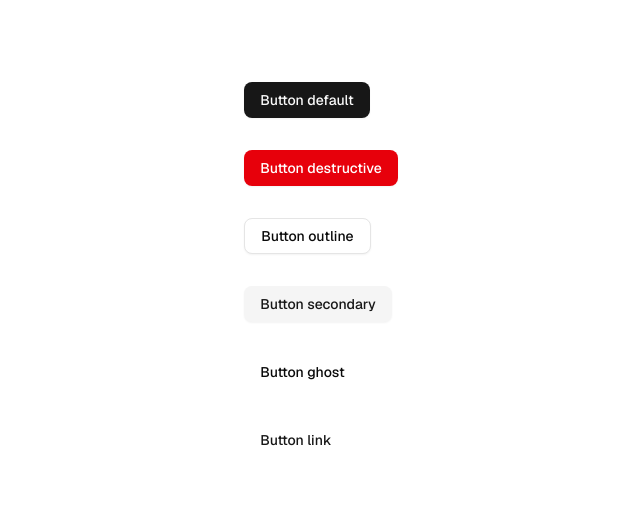
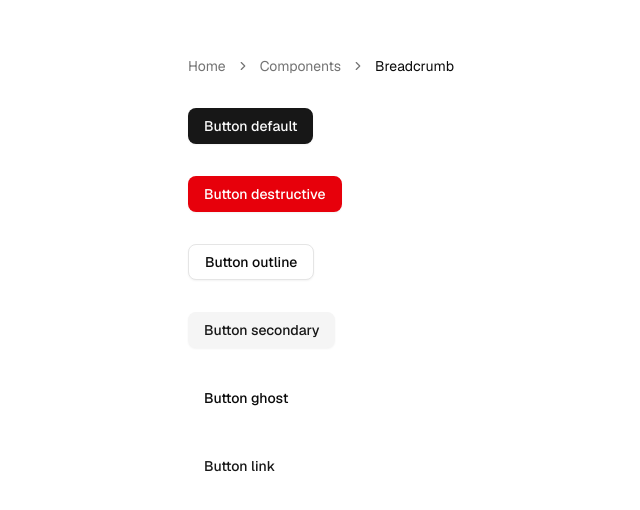
Before and after one commit to mateuszkochelski/matury, a Next.js app in the folder frontend/: page / in a window 1280 px wide. Shown: the part 130-640 px from the top of the page, without its empty margins (319-959 px from the left). Built offline with nearby package versions, Linux system fonts and the light colour scheme.

Commit message:
breadcrumb addition

```diff
--- a/frontend/app/page.tsx
+++ b/frontend/app/page.tsx
@@ -1,9 +1,32 @@
+import {
+  Breadcrumb,
+  BreadcrumbItem,
+  BreadcrumbLink,
+  BreadcrumbList,
+  BreadcrumbPage,
+  BreadcrumbSeparator,
+} from "@/components/ui/breadcrumb";
 import { Button } from "@/components/ui/button/button";
 
 export default function Home() {
   return (
     <div className="grid grid-rows-[20px_1fr_20px] items-center justify-items-center min-h-screen p-8 pb-20 gap-16 sm:p-20 font-[family-name:var(--font-geist-sans)]">
       <main className="flex flex-col gap-[32px] row-start-2 items-center sm:items-start">
+        <Breadcrumb>
+          <BreadcrumbList>
+            <BreadcrumbItem>
+              <BreadcrumbLink href="/">Home</BreadcrumbLink>
+            </BreadcrumbItem>
+            <BreadcrumbSeparator />
+            <BreadcrumbItem>
+              <BreadcrumbLink href="/components">Components</BreadcrumbLink>
+            </BreadcrumbItem>
+            <BreadcrumbSeparator />
+            <BreadcrumbItem>
+              <BreadcrumbPage>Breadcrumb</BreadcrumbPage>
+            </BreadcrumbItem>
+          </BreadcrumbList>
+        </Breadcrumb>
         <Button>Button default</Button>
         <Button variant="destructive">Button destructive</Button>
         <Button variant="outline">Button outline</Button>
--- /dev/null
+++ b/frontend/components/ui/breadcrumb.tsx
@@ -0,0 +1,101 @@
+import * as React from "react";
+import { cn } from "@/lib/utils";
+import { Slot } from "@radix-ui/react-slot";
+import { ChevronRight, MoreHorizontal } from "lucide-react";
+
+function Breadcrumb({ ...props }: React.ComponentProps<"nav">) {
+  return <nav aria-label="breadcrumb" data-slot="breadcrumb" {...props} />;
+}
+
+function BreadcrumbList({ className, ...props }: React.ComponentProps<"ol">) {
+  return (
+    <ol
+      data-slot="breadcrumb-list"
+      className={cn(
+        "text-muted-foreground flex flex-wrap items-center gap-1.5 text-sm break-words sm:gap-2.5",
+        className,
+      )}
+      {...props}
+    />
+  );
+}
+
+function BreadcrumbItem({ className, ...props }: React.ComponentProps<"li">) {
+  return (
+    <li
+      data-slot="breadcrumb-item"
+      className={cn("inline-flex items-center gap-1.5", className)}
+      {...props}
+    />
+  );
+}
+
+function BreadcrumbLink({
+  asChild,
+  className,
+  ...props
+}: React.ComponentProps<"a"> & {
+  asChild?: boolean;
+}) {
+  const Comp = asChild ? Slot : "a";
+
+  return (
+    <Comp
+      data-slot="breadcrumb-link"
+      className={cn("hover:text-foreground transition-colors", className)}
+      {...props}
+    />
+  );
+}
+
+function BreadcrumbPage({ className, ...props }: React.ComponentProps<"span">) {
+  return (
+    <span
+      data-slot="breadcrumb-page"
+      role="link"
+      aria-disabled="true"
+      aria-current="page"
+      className={cn("text-foreground font-normal", className)}
+      {...props}
+    />
+  );
+}
+
+function BreadcrumbSeparator({ children, className, ...props }: React.ComponentProps<"li">) {
+  return (
+    <li
+      data-slot="breadcrumb-separator"
+      role="presentation"
+      aria-hidden="true"
+      className={cn("[&>svg]:size-3.5", className)}
+      {...props}
+    >
+      {children ?? <ChevronRight />}
+    </li>
+  );
+}
+
+function BreadcrumbEllipsis({ className, ...props }: React.ComponentProps<"span">) {
+  return (
+    <span
+      data-slot="breadcrumb-ellipsis"
+      role="presentation"
+      aria-hidden="true"
+      className={cn("flex size-9 items-center justify-center", className)}
+      {...props}
+    >
+      <MoreHorizontal className="size-4" />
+      <span className="sr-only">More</span>
+    </span>
+  );
+}
+
+export {
+  Breadcrumb,
+  BreadcrumbEllipsis,
+  BreadcrumbItem,
+  BreadcrumbLink,
+  BreadcrumbList,
+  BreadcrumbPage,
+  BreadcrumbSeparator,
+};
```
